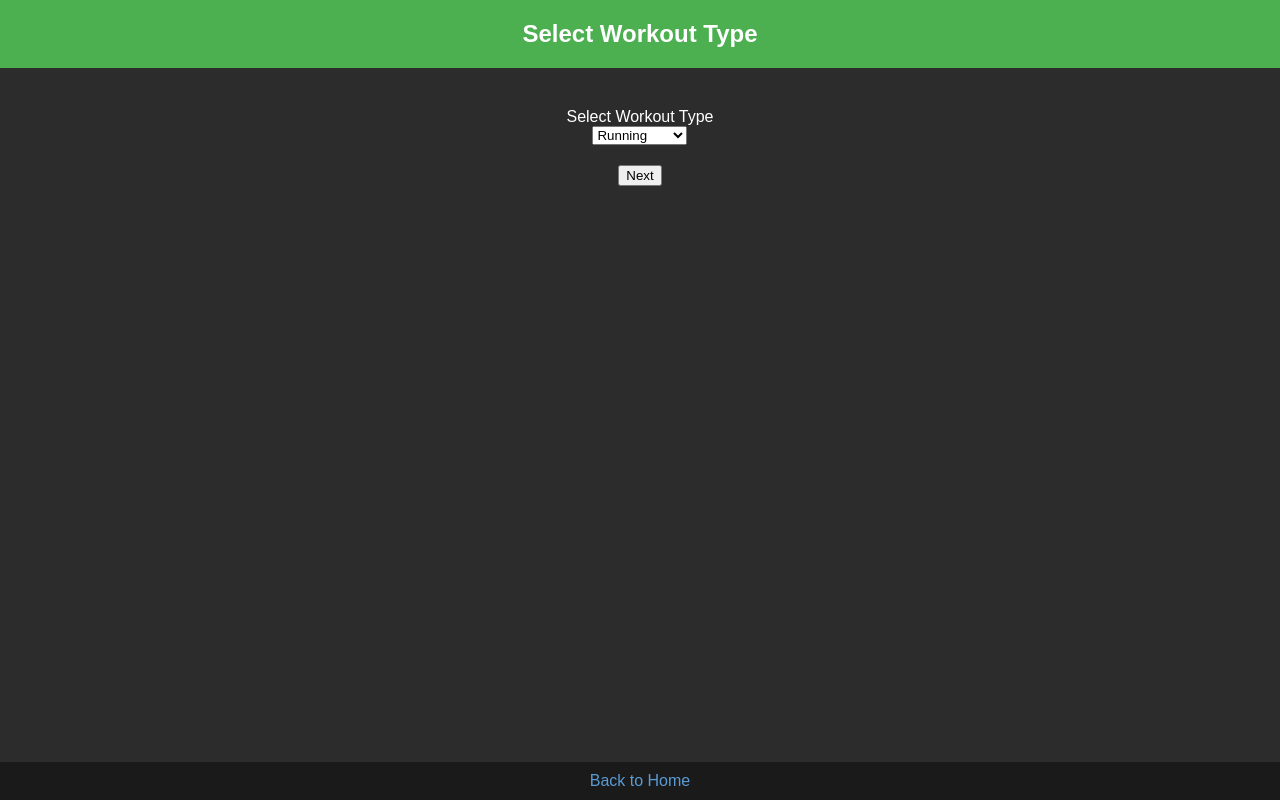
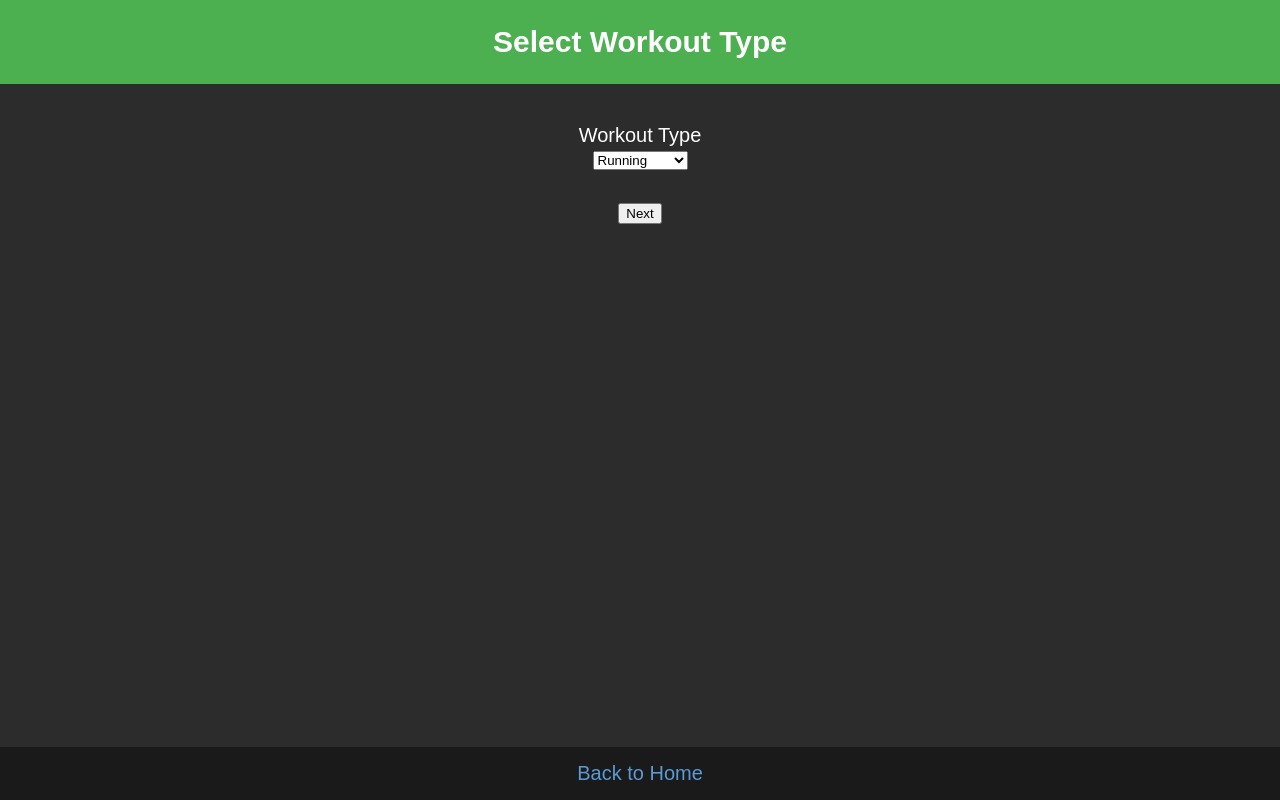
Before and after one commit to DrDimonic/fitness_tracking_app, a Flask app: page /log_workout in a window 1280 px wide. Run offline with Flask 3, Linux system fonts and the light colour scheme.

Commit message:
Update styles

```diff
--- a/app/forms.py
+++ b/app/forms.py
@@ -5,7 +5,6 @@ from . import db
 
 class SelectWorkoutTypeForm(FlaskForm):
     workout_type = SelectField(
-        'Select Workout Type',
         choices=[('run', 'Running'), ('weightlifting', 'Weightlifting')],
         validators=[DataRequired()]
     )
--- a/app/templates/select_workout_type.html
+++ b/app/templates/select_workout_type.html
@@ -14,12 +14,13 @@
             min-height: 100vh;
             background-color: #2c2c2c; /* Dark gray background */
             color: #ffffff; /* White text for contrast */
+            font-size: 20px; /* Larger font size */
         }
 
         header {
             width: 100%;
             background-color: #4CAF50; /* Green ribbon */
-            padding: 20px;
+            padding: 25px;
             text-align: center;
             color: white;
             font-size: 1.5em;
@@ -28,11 +29,11 @@
 
         form {
             text-align: center;
-            margin-top: 20px;
+            margin-top: 10px;
         }
 
         p, label {
-            margin: 20px 0; /* Adds spacing between sections */
+            margin: 30px 0; /* Adds spacing between sections */
         }
 
         .btn {
@@ -44,7 +45,7 @@
             width: 100%;
             text-align: center;
             margin-top: auto;
-            padding: 10px;
+            padding: 15px;
             background-color: #1a1a1a; /* Darker gray footer */
         }
 
```
Also changed, not shown: app/templates/set_goal.html (+14 -5 lines).
